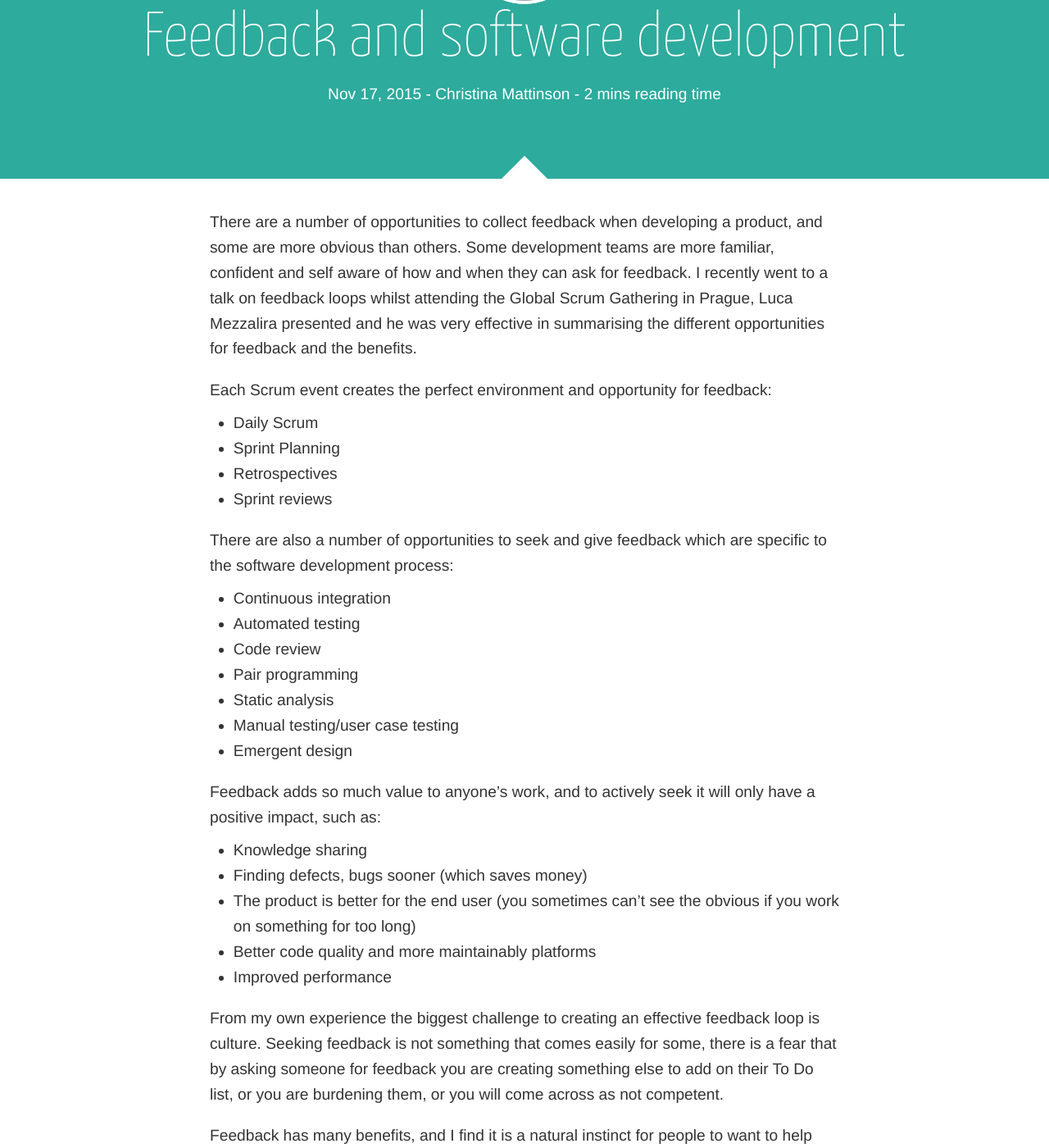
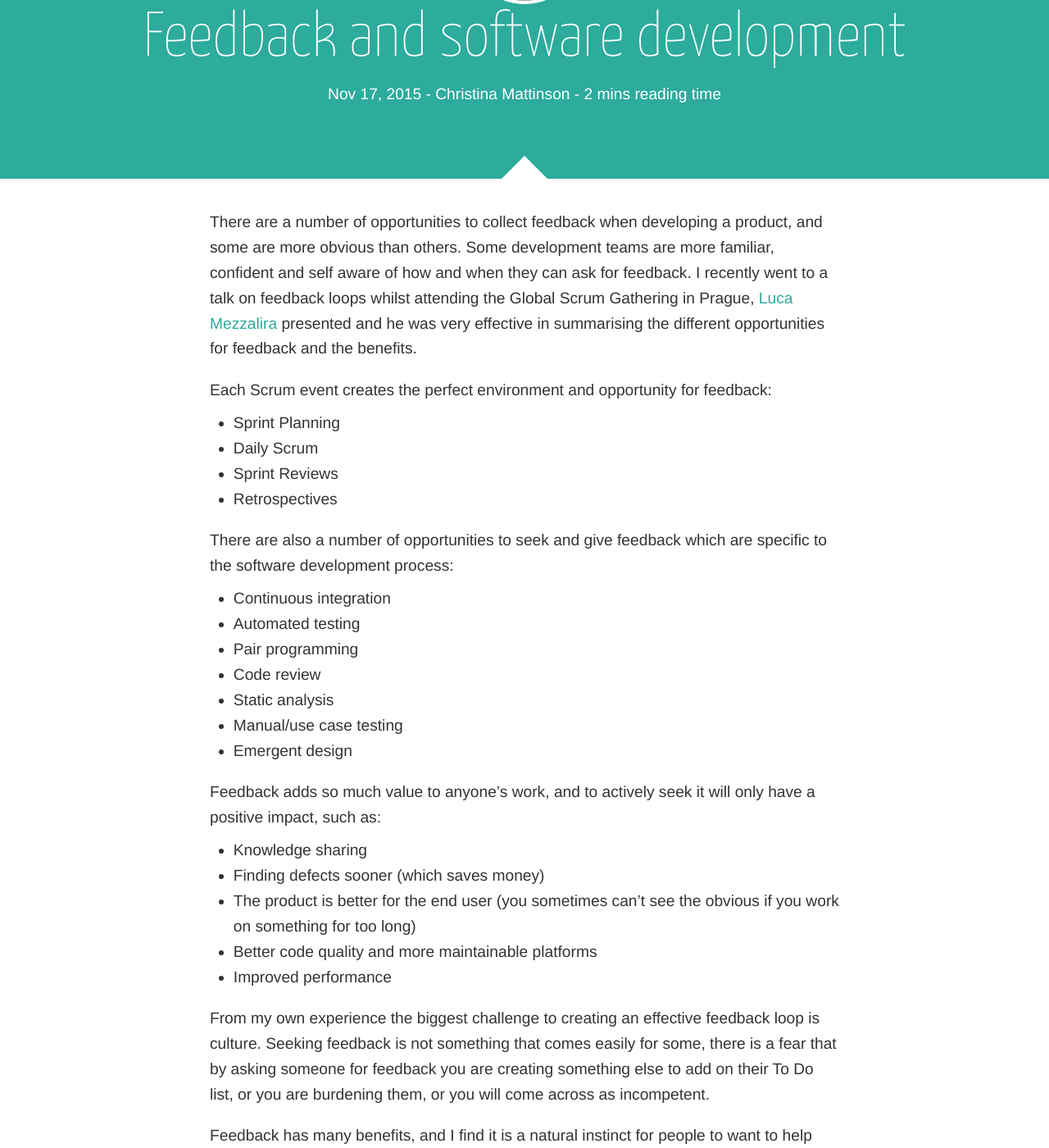
Before and after one commit to holidayextras/holidayextras.github.com, a Jekyll site: the page built from _posts/2015-11-17-feedback-blog.md, in a window 1280 px wide and 1400 px high, scrolled down 259 px. Shown: the whole window at 82% size. Built offline with Jekyll 4.4.1, drawn with Linux system fonts in a browser that asks for light colours; nearby versions of some CDN libraries; comment, search, counter and statistics services are not loaded; grey boxes are pictures that could not be loaded.

Commit message:
Actioning Feedback.

```diff
--- a/_posts/2015-11-17-feedback-blog.md
+++ b/_posts/2015-11-17-feedback-blog.md
@@ -8,30 +8,30 @@ title: Feedback and software development
 excerpt: ‘The opportunities and benefits of feedback in software development’
 ---
 
-There are a number of opportunities to collect feedback when developing a product, and some are more obvious than others. Some development teams are more familiar, confident and self aware of how and when they can ask for feedback. I recently went to a talk on feedback loops whilst attending the Global Scrum Gathering in Prague, Luca Mezzalira presented and he was very effective in summarising the different opportunities for feedback and the benefits.
+There are a number of opportunities to collect feedback when developing a product, and some are more obvious than others. Some development teams are more familiar, confident and self aware of how and when they can ask for feedback. I recently went to a talk on feedback loops whilst attending the Global Scrum Gathering in Prague, [Luca Mezzalira](https://twitter.com/lucamezzalira) presented and he was very effective in summarising the different opportunities for feedback and the benefits.
 
 Each Scrum event creates the perfect environment and opportunity for feedback:
+- Sprint Planning
 - Daily Scrum
-- Sprint Planning
+- Sprint Reviews
 - Retrospectives
-- Sprint reviews
 
 There are also a number of opportunities to seek and give feedback which are specific to the software development process:
 - Continuous integration
 - Automated testing
+- Pair programming
 - Code review
-- Pair programming
 - Static analysis
-- Manual testing/user case testing
+- Manual/use case testing
 - Emergent design
 
 Feedback adds so much value to anyone's work, and to actively seek it will only have a positive impact, such as:
 - Knowledge sharing
-- Finding defects, bugs sooner (which saves money)
+- Finding defects sooner (which saves money)
 - The product is better for the end user (you sometimes can’t see the obvious if you work on something for too long)
-- Better code quality and more maintainably platforms
+- Better code quality and more maintainable platforms
 - Improved performance
 
-From my own experience the biggest challenge to creating an effective feedback loop is culture. Seeking feedback is not something that comes easily for some, there is a fear that by asking someone for feedback you are creating something else to add on their To Do list, or you are burdening them, or you will come across as not competent.
+From my own experience the biggest challenge to creating an effective feedback loop is culture. Seeking feedback is not something that comes easily for some, there is a fear that by asking someone for feedback you are creating something else to add on their To Do list, or you are burdening them, or you will come across as incompetent.
 
 Feedback has many benefits, and I find it is a natural instinct for people to want to help each other, so ask. You may even feel more inclined to give your feedback in return, **everyone has value to add.**
```
